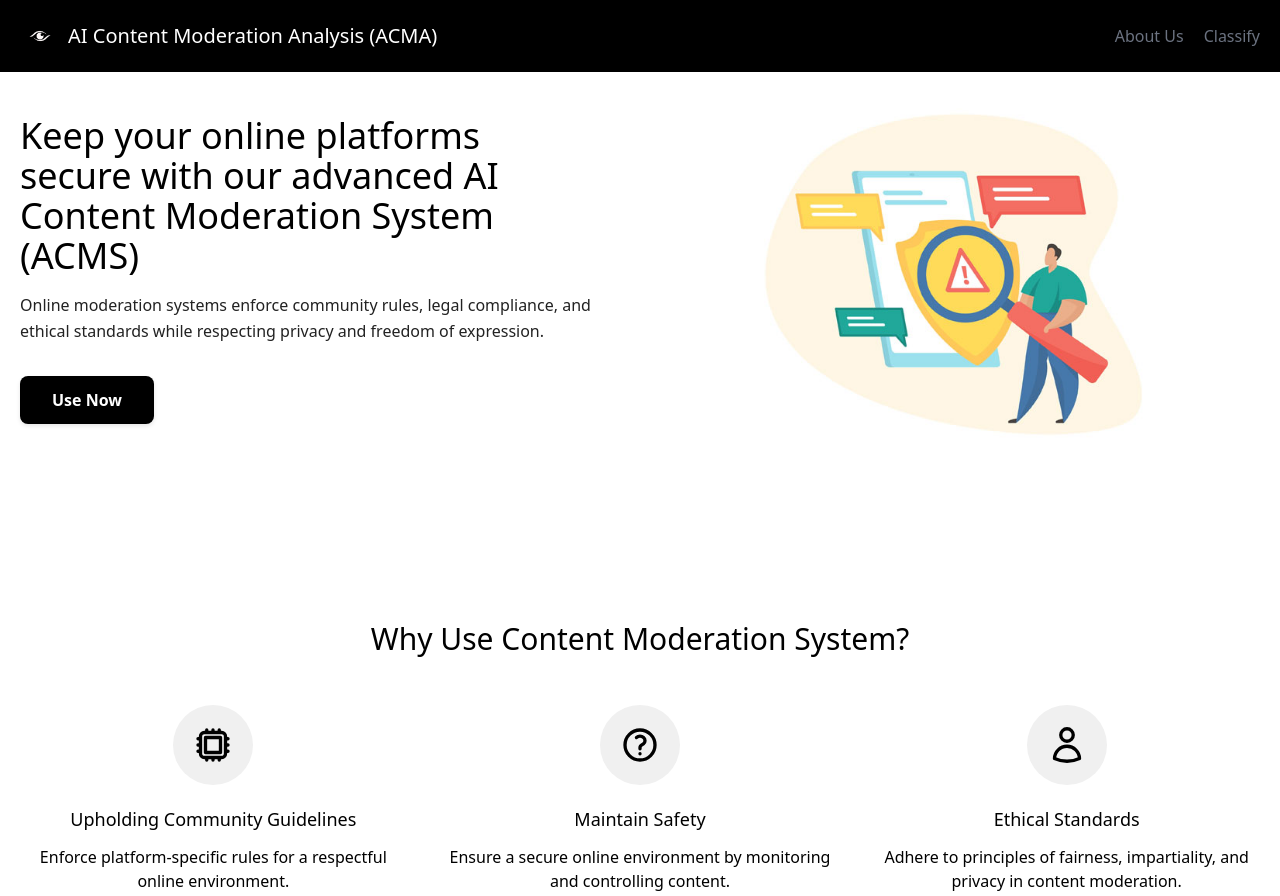
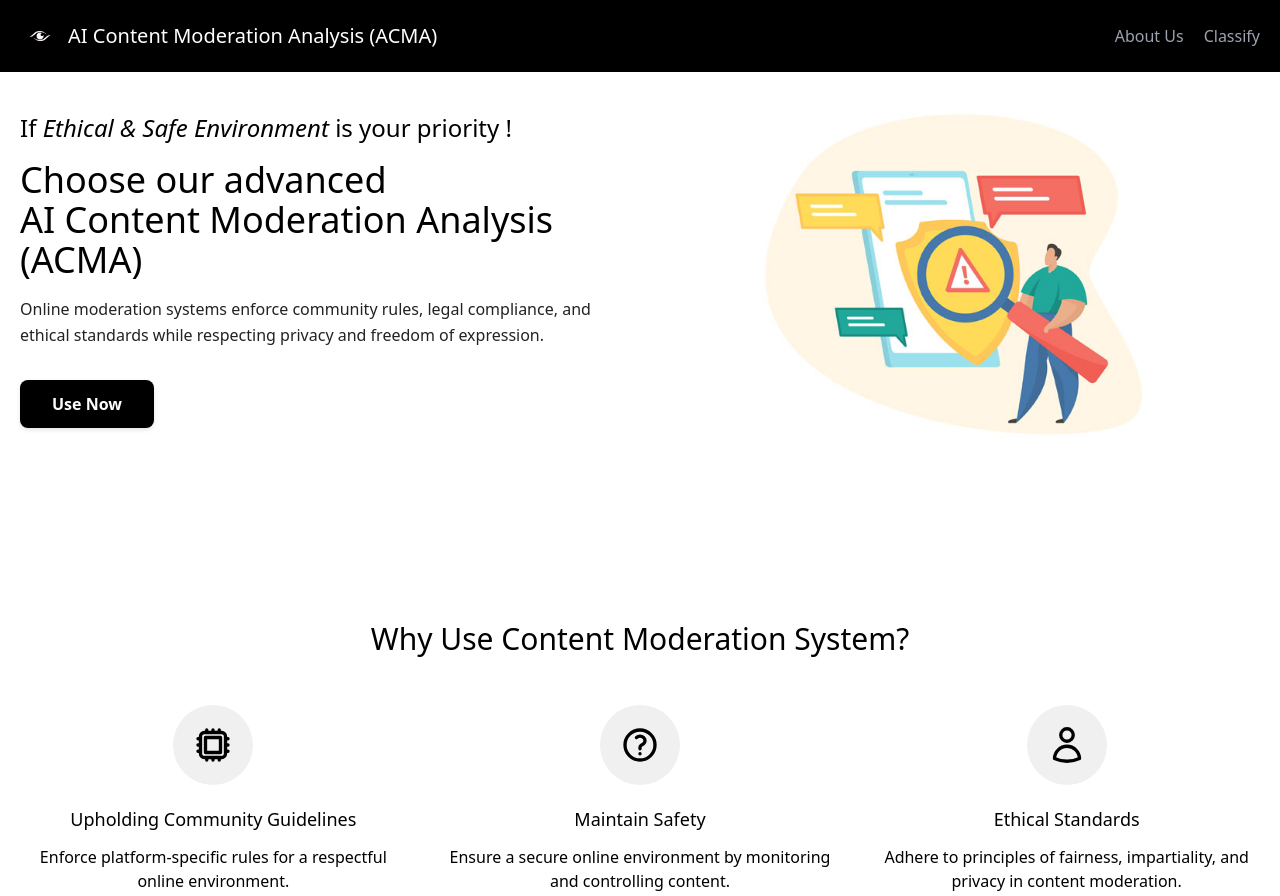
Before and after one commit to adityasinghcoding/AI-Content-Moderation-Analysis-Final-Year-Project-, a plain HTML site: page template/index.html in a window 1280 px wide. Shown: the top 896 px of the page. Drawn offline with nearby package versions, Linux system fonts and the light colour scheme.

Commit message:
minor frontend tweaks

```diff
--- a/template/index.html
+++ b/template/index.html
@@ -92,15 +92,16 @@
         </a>
         <nav class="md:ml-auto flex items-center space-x-5 text-white">
             <!-- <a class="hover:text-gray-400" href="./index.html">Home</a> -->
-            <a class="text-gray-500 hover:text-white" href="./aboutus.html">About Us</a>
-            <a class="text-gray-500 hover:text-white" href="./predict.html">Classify</a>
+            <a class="text-gray-400 hover:text-white" href="./aboutus.html">About Us</a>
+            <a class="text-gray-400 hover:text-white" href="./predict.html">Classify</a>
         </nav>
     </header>
 
     <!-- Home page main image Section -->
     <section class="container mx-auto px-5 py-24 flex flex-col md:flex-row items-center">
         <div class="md:w-1/2 md:pr-12 mb-8 md:mb-0">
-            <h1 class="text-4xl font-medium mb-4">Keep your online platforms secure with our advanced AI Content Moderation System (ACMS)</h1>
+            <h1 class="text-2xl font-medium mb-4">If <i>Ethical & Safe Environment</i> is your priority !</h1>
+            <h1 class="text-4xl font-medium mb-4">Choose our advanced </br>AI Content Moderation Analysis (ACMA)</h1>
             <p class="leading-relaxed mb-8">Online moderation systems enforce community rules, legal compliance, and ethical standards while respecting privacy and freedom of expression.</p>
             <a href="predict.html" class="btn-use-now">Use Now</a>
         </div>
```
Also changed, not shown: template/aboutus.html (+1 -1 lines), template/predict.html (+2 -2 lines).
